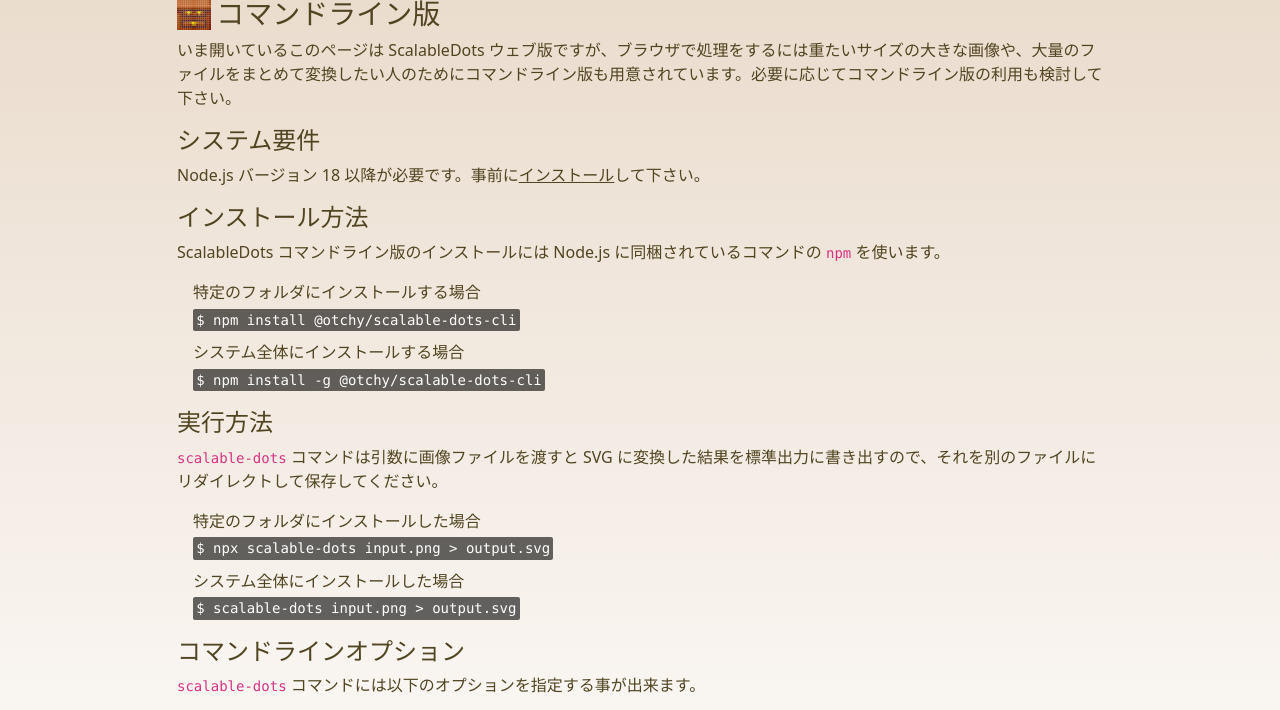
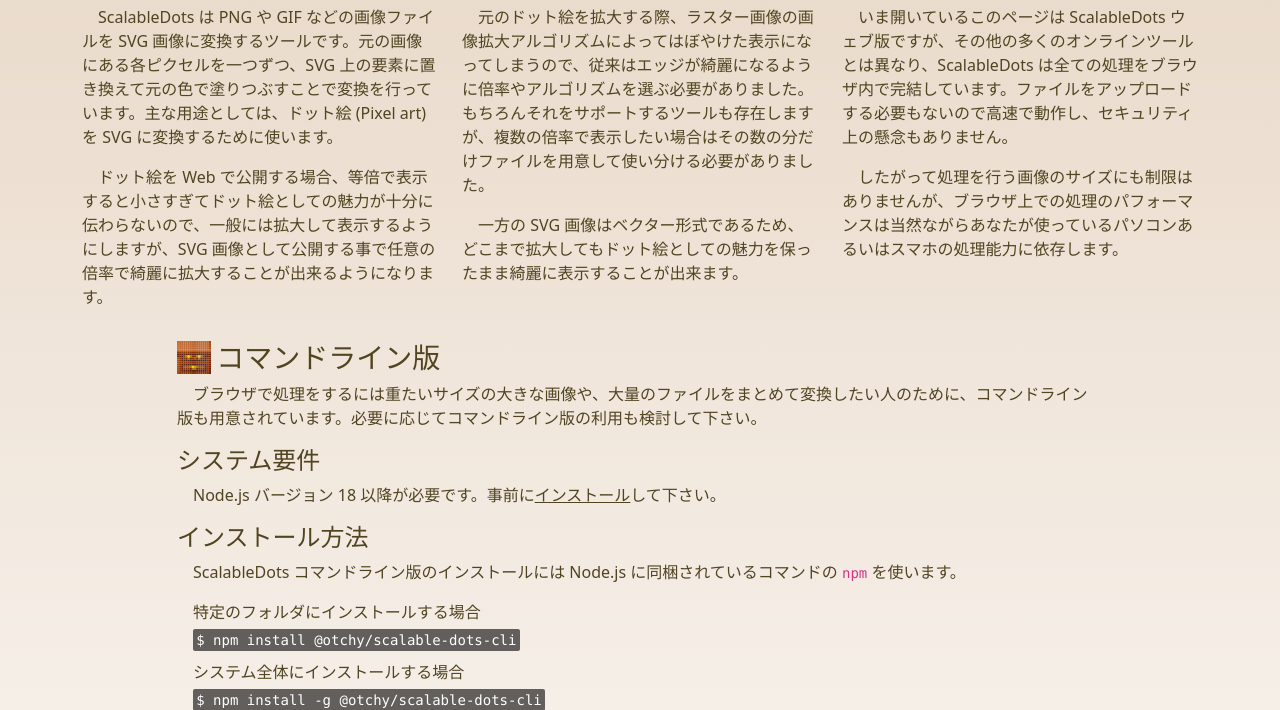
Before and after one commit to otchy210/scalable-dots-web, a website built with webpack: page docs/index.html in a window 1280 px wide. Shown: the part 529-1239 px from the top of the page. Built offline with nearby package versions, Linux system fonts and the light colour scheme; a web font is replaced by a local one.

Commit message:
0.0.36: Add main descriptions

```diff
--- a/docs/index.html
+++ b/docs/index.html
@@ -236,8 +236,8 @@
     <div class="information pt-3">
       <div class="container">
         <div class="row">
-          <div class="col">
-            <h2>
+          <div class="col mb-3">
+            <h2 class="m-0">
               ドット絵は SVG 画像にすれば綺麗に拡大出来る！<small
                 >ドット絵なのにベクター画像？そう、二アレストネイバー法なんてもう知らなくてもいい！</small
               >
@@ -247,18 +247,45 @@
         <div class="row">
           <div class="col-12 col-md-6 col-xl-4">
             <h3 class="icon icon-box">ScalableDots とは</h3>
+            <p>
+              ScalableDots は PNG や GIF などの画像ファイルを SVG
+              画像に変換するツールです。元の画像にある各ピクセルを一つずつ、SVG
+              上の要素に置き換えて元の色で塗りつぶすことで変換を行っています。主な用途としては、ドット絵
+              (Pixel art) を SVG に変換するために使います。
+            </p>
+            <p>
+              ドット絵を Web
+              で公開する場合、等倍で表示すると小さすぎてドット絵としての魅力が十分に伝わらないので、一般には拡大して表示するようにしますが、SVG
+              画像として公開する事で任意の倍率で綺麗に拡大することが出来るようになります。
+            </p>
           </div>
           <div class="col-12 col-md-6 col-xl-4">
             <h3 class="icon icon-shop">なぜ SVG？</h3>
+            <p>
+              元のドット絵を拡大する際、ラスター画像の画像拡大アルゴリズムによってはぼやけた表示になってしまうので、従来はエッジが綺麗になるように倍率やアルゴリズムを選ぶ必要がありました。もちろんそれをサポートするツールも存在しますが、複数の倍率で表示したい場合はその数の分だけファイルを用意して使い分ける必要がありました。
+            </p>
+            <p>
+              一方の SVG
+              画像はベクター形式であるため、どこまで拡大してもドット絵としての魅力を保ったまま綺麗に表示することが出来ます。
+            </p>
           </div>
           <div class="col-12 col-md-6 col-xl-4">
             <h3 class="icon icon-pot">ブラウザ完結型</h3>
+            <p>
+              いま開いているこのページは ScalableDots
+              ウェブ版ですが、その他の多くのオンラインツールとは異なり、ScalableDots
+              は全ての処理をブラウザ内で完結しています。ファイルをアップロードする必要もないので高速で動作し、セキュリティ上の懸念もありません。
+            </p>
+            <p>
+              したがって処理を行う画像のサイズにも制限はありませんが、ブラウザ上での処理のパフォーマンスは当然ながらあなたが使っているパソコンあるいはスマホの処理能力に依存します。
+            </p>
           </div>
-          <div class="col-12 col-xl-10 offset-xl-1 col-xxl-8 offset-xxl-2">
+          <div
+            class="mt-0 col-12 mt-md-3 col-xl-10 offset-xl-1 col-xxl-8 offset-xxl-2"
+          >
             <h3 class="icon icon-shelf">コマンドライン版</h3>
             <p>
-              いま開いているこのページは ScalableDots
-              ウェブ版ですが、ブラウザで処理をするには重たいサイズの大きな画像や、大量のファイルをまとめて変換したい人のためにコマンドライン版も用意されています。必要に応じてコマンドライン版の利用も検討して下さい。<br />
+              ブラウザで処理をするには重たいサイズの大きな画像や、大量のファイルをまとめて変換したい人のために、コマンドライン版も用意されています。必要に応じてコマンドライン版の利用も検討して下さい。<br />
             </p>
             <h4>システム要件</h4>
             <p>
@@ -343,7 +370,7 @@
                 </tr>
               </tbody>
             </table>
-            <dl class="mt-3">
+            <dl class="mt-3 ps-3">
               <dt>実行例</dt>
               <dd>
                 <code
@@ -363,7 +390,7 @@
             <dl>
               <dt>サンプル画像提供</dt>
               <dd>
-                <a href="https://pipoya.net/sozai/" target="_blank">ぴぽや様</a>
+                <a href="https://pipoya.net/" target="_blank">ぴぽや様</a>
               </dd>
             </dl>
           </div>
--- a/package.json
+++ b/package.json
@@ -1,6 +1,6 @@
 {
   "name": "@otchy/scalable-dots-web",
-  "version": "0.0.35",
+  "version": "0.0.36",
   "description": "",
   "scripts": {
     "build": "webpack",
--- a/src/style.scss
+++ b/src/style.scss
@@ -163,6 +163,9 @@
       background-image: url('/images/icon-shop.svg');
     }
   }
+  p {
+    text-indent: 1em;
+  }
   dl {
     dt {
       font-weight: 500;
```
